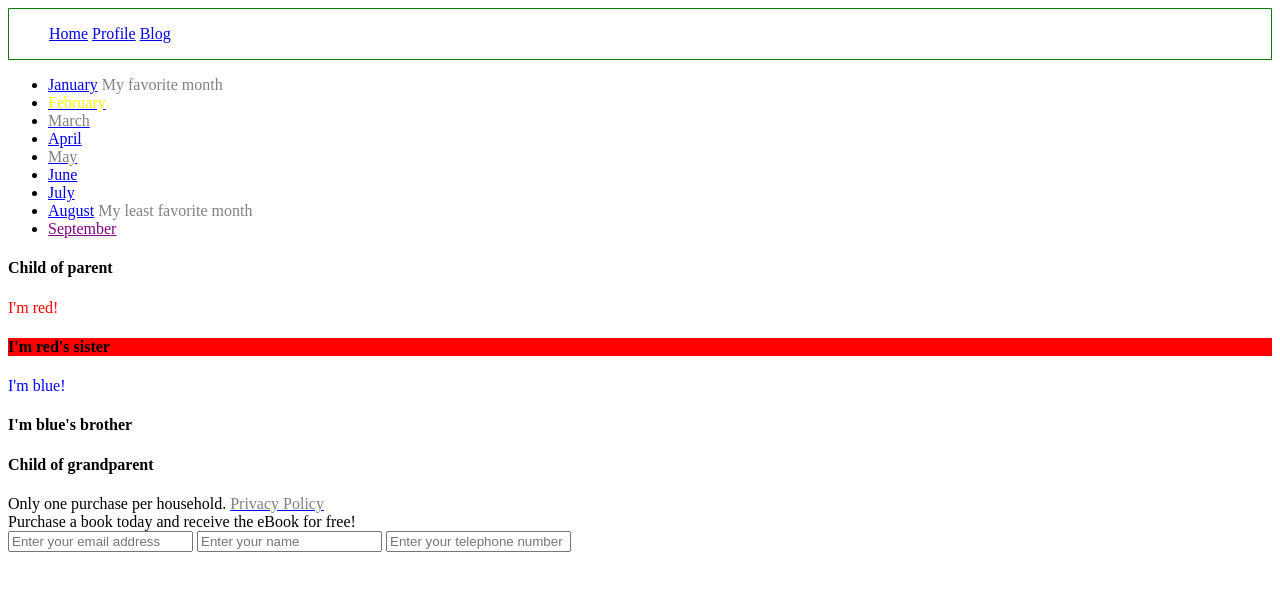
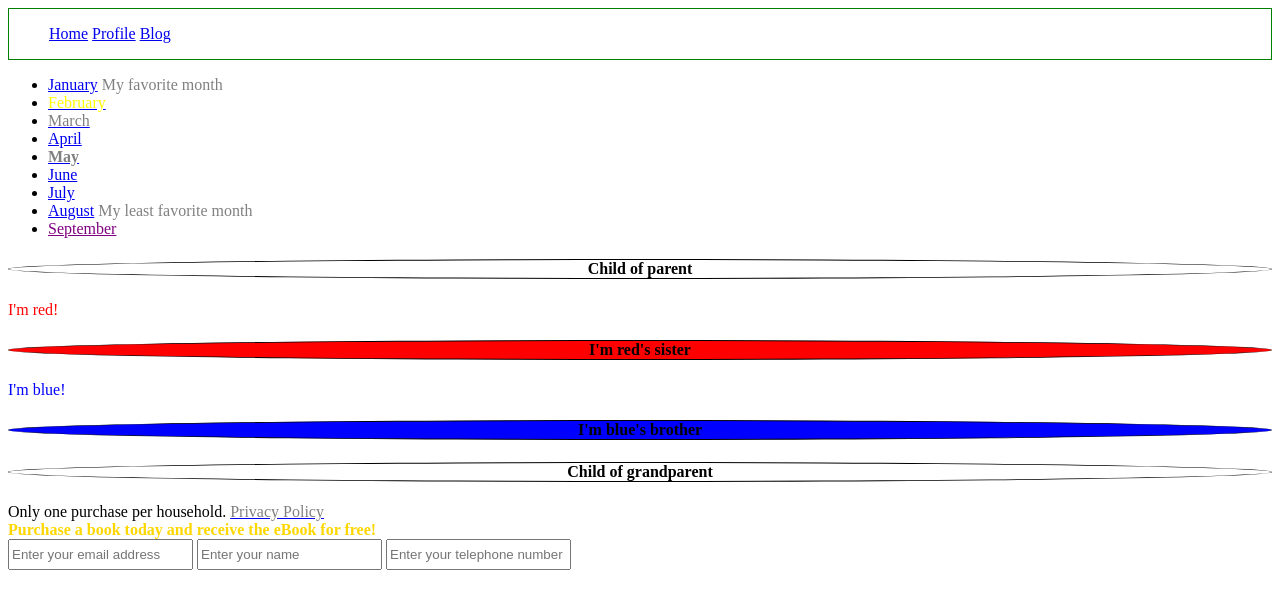
Before and after one commit to mwatson615/CSS-Relationship-Selectors, a plain HTML site: page index.html in a window 1280 px wide. Drawn offline with Linux system fonts and the light colour scheme.

Commit message:
css steps 11-14 mw

```diff
--- a/style.css
+++ b/style.css
@@ -42,3 +42,28 @@ a.disabled {
  .parent div h4:first-of-type {
  	background-color: red;
  }
+
+/* The sibling h4 of the blue element should have background color of blue
+ */
+.parent div h4:last-of-type {
+	background-color: blue;
+}
+
+/* Any h4 that is a direct child of grandparent should have a 1px border with rounded corners. */
+.grandparent h4 {
+	text-align: center;
+	border: 1px solid black;
+	border-radius: 50%;
+}
+
+/* Elements with a class of promo should have bold text that is also colored gold. Only 2 of these exist, and the first one (May) isn't turning gold because the div has the promo class, but (May) is actually a span within the promo div. That span already has a grey color as it has a disabled class and was used in step 4 which is more specific than this step.
+ */
+.promo {
+	font-weight: bold;
+	color: gold;
+}
+
+/* Without adding any other attributes to the input fields in the footer, write a CSS selector that makes any text input field have a height of 25px. */
+span input {
+	height: 25px;
+}
```
